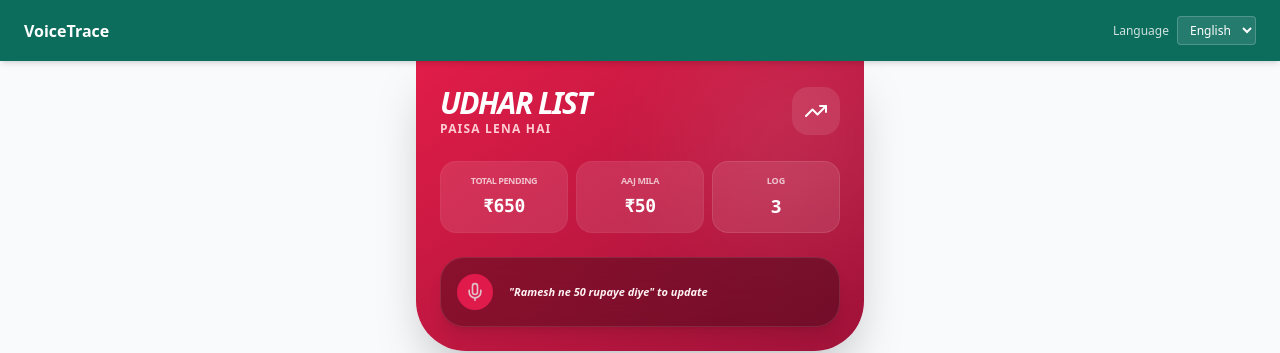
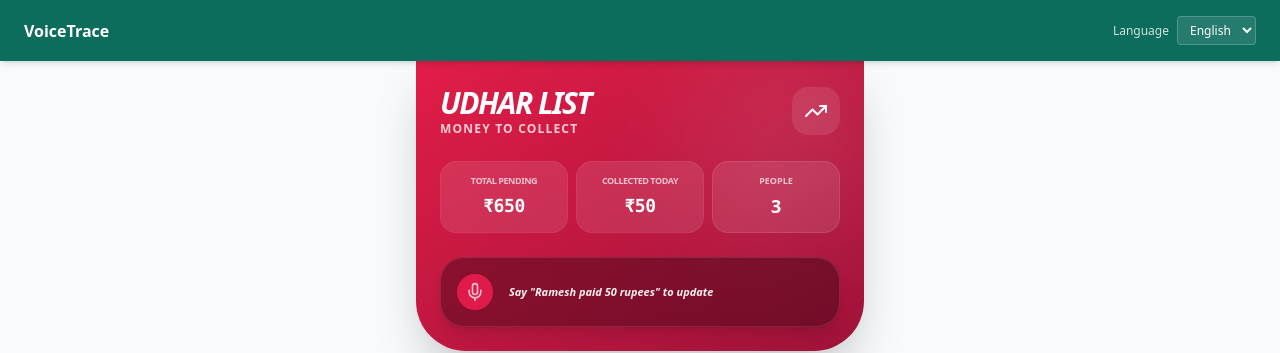
Before and after one commit to ayushhh101/voicetrace-frontend, a React (Vite) app: page /udhar in a window 1280 px wide. Shown: the top 353 px of the page. Built offline with nearby package versions, Linux system fonts and the light colour scheme.

Commit message:
multilingual to udhar page

```diff
--- a/src/i18n.js
+++ b/src/i18n.js
@@ -29,6 +29,26 @@ const resources = {
         uploadedUrl: "Uploaded URL",
         detectedText: "Detected Text",
         noDetectedText: "No transcript text returned by server."
+      },
+      udhar: {
+        title: "Udhar List",
+        subtitle: "Money to Collect",
+        stats: {
+          totalPending: "Total Pending",
+          collectedToday: "Collected Today",
+          people: "People"
+        },
+        voiceHint: 'Say "Ramesh paid 50 rupees" to update',
+        peopleList: "People List",
+        pending: "Pending",
+        cleared: "Cleared",
+        db: {
+          time: {
+            today: "Today",
+            one_day_ago: "1 day ago",
+            three_days_ago: "3 days ago"
+          }
+        }
       }
     }
   },
@@ -58,6 +78,26 @@ const resources = {
         uploadedUrl: "अपलोड किया गया URL",
         detectedText: "पहचाना गया टेक्स्ट",
         noDetectedText: "सर्वर से ट्रांसक्रिप्ट टेक्स्ट नहीं मिला।"
+      },
+      udhar: {
+        title: "उधार सूची",
+        subtitle: "लेने वाले पैसे",
+        stats: {
+          totalPending: "कुल बकाया",
+          collectedToday: "आज मिला",
+          people: "लोग"
+        },
+        voiceHint: 'अपडेट के लिए कहें "रमेश ने 50 रुपये दिए"',
+        peopleList: "लोगों की सूची",
+        pending: "बकाया",
+        cleared: "चुकता",
+        db: {
+          time: {
+            today: "आज",
+            one_day_ago: "1 दिन पहले",
+            three_days_ago: "3 दिन पहले"
+          }
+        }
       }
     }
   }
--- a/src/pages/Udhar.jsx
+++ b/src/pages/Udhar.jsx
@@ -1,9 +1,60 @@
 import React from 'react';
-import { motion } from 'framer-motion';
-import { Phone, MessageCircle, Mic, Clock, CheckCircle2, TrendingUp } from 'lucide-react';
+import { Phone, MessageCircle, Mic, TrendingUp } from 'lucide-react';
+import { useTranslation } from 'react-i18next';
 import { StatCard } from './Home';
 
 const Udhar = () => {
+  const { t, i18n } = useTranslation();
+
+  const people = [
+    {
+      initial: 'R',
+      name: 'Ramesh',
+      amount: '200',
+      time: '3 days ago',
+      color: 'bg-rose-50 text-rose-600',
+      initialBg: 'bg-rose-100 text-rose-700'
+    },
+    {
+      initial: 'S',
+      name: 'Suresh',
+      amount: '150',
+      time: '1 day ago',
+      color: 'bg-orange-50 text-orange-600',
+      initialBg: 'bg-orange-100 text-orange-700'
+    },
+    {
+      initial: 'P',
+      name: 'Priya Di',
+      amount: '300',
+      time: 'Today',
+      color: 'bg-rose-50 text-rose-600',
+      initialBg: 'bg-rose-100 text-rose-700'
+    },
+    {
+      initial: 'V',
+      name: 'Vinod',
+      amount: '0',
+      color: 'bg-emerald-50 text-emerald-600',
+      initialBg: 'bg-emerald-100 text-emerald-700',
+      isCleared: true
+    }
+  ];
+
+  const translateDbValue = (prefix, rawValue) => {
+    if (typeof rawValue !== 'string' || rawValue.trim().length === 0) {
+      return rawValue;
+    }
+
+    const normalizedKey = rawValue
+      .trim()
+      .toLowerCase()
+      .replace(/[^a-z0-9]+/g, '_');
+    const lookupKey = `${prefix}.${normalizedKey}`;
+
+    return i18n.exists(lookupKey) ? t(lookupKey) : rawValue;
+  };
+
   return (
     <div className="max-w-md mx-auto min-h-screen bg-[#F8FAFC] pb-32 font-sans antialiased">
       {/* --- Unified Rose Header --- */}
@@ -12,10 +63,10 @@ const Udhar = () => {
 
         <div className="relative z-10">
           <div className="flex justify-between items-center mb-6">
-            <motion.div initial={{ opacity: 0, x: -20 }} animate={{ opacity: 1, x: 0 }}>
-              <h1 className="text-3xl font-black italic tracking-tighter uppercase">Udhar List</h1>
-              <p className="text-rose-200 text-xs font-bold uppercase tracking-widest">Paisa Lena Hai</p>
-            </motion.div>
+            <div>
+              <h1 className="text-3xl font-black italic tracking-tighter uppercase">{t('udhar.title')}</h1>
+              <p className="text-rose-200 text-xs font-bold uppercase tracking-widest">{t('udhar.subtitle')}</p>
+            </div>
             <div className="bg-white/10 p-3 rounded-2xl backdrop-blur-md">
               <TrendingUp className="text-white" size={24} />
             </div>
@@ -23,50 +74,44 @@ const Udhar = () => {
 
           {/* Unified 3-Column Stat Grid */}
           <div className="grid grid-cols-3 gap-2 mb-6">
-            <StatCard label="Total Pending" value="650" />
-            <StatCard label="Aaj Mila" value="50" />
+            <StatCard label={t('udhar.stats.totalPending')} value="650" />
+            <StatCard label={t('udhar.stats.collectedToday')} value="50" />
             <div className="bg-white/10 p-3 rounded-2xl border border-white/10 text-center backdrop-blur-sm">
-              <p className="text-[9px] font-bold opacity-70 mb-1 uppercase text-white">Log</p>
+              <p className="text-[9px] font-bold opacity-70 mb-1 uppercase text-white">{t('udhar.stats.people')}</p>
               <p className="text-lg font-black tracking-tight text-white">3</p>
             </div>
           </div>
 
           {/* Core Voice Hint [cite: 30] */}
-          <motion.div
-            whileTap={{ scale: 0.98 }}
-            className="bg-black/30 backdrop-blur-xl p-4 rounded-3xl flex items-center gap-4 border border-white/10 shadow-lg"
-          >
+          <div className="bg-black/30 backdrop-blur-xl p-4 rounded-3xl flex items-center gap-4 border border-white/10 shadow-lg">
             <div className="bg-rose-500 p-2 rounded-full animate-pulse">
               <Mic size={20} className="text-white" />
             </div>
             <p className="text-[11px] font-bold text-rose-50 italic leading-tight">
-              "Ramesh ne 50 rupaye diye" to update
+              {t('udhar.voiceHint')}
             </p>
-          </motion.div>
+          </div>
         </div>
       </header>
 
       <main className="p-5 space-y-8">
         <section>
-          <h2 className="text-[11px] font-black text-slate-400 uppercase tracking-[0.2em] mb-4 px-1">People List</h2>
+          <h2 className="text-[11px] font-black text-slate-400 uppercase tracking-[0.2em] mb-4 px-1">{t('udhar.peopleList')}</h2>
           <div className="space-y-3">
-            <DebtPerson
-              initial="R" name="Ramesh" amount="200" time="3 days ago"
-              color="bg-rose-50 text-rose-600" initialBg="bg-rose-100 text-rose-700"
-            />
-            <DebtPerson
-              initial="S" name="Suresh" amount="150" time="1 day ago"
-              color="bg-orange-50 text-orange-600" initialBg="bg-orange-100 text-orange-700"
-            />
-            <DebtPerson
-              initial="P" name="Priya Di" amount="300" time="Today"
-              color="bg-rose-50 text-rose-600" initialBg="bg-rose-100 text-rose-700"
-            />
-            <DebtPerson
-              initial="V" name="Vinod" amount="0"
-              color="bg-emerald-50 text-emerald-600" initialBg="bg-emerald-100 text-emerald-700"
-              isCleared
-            />
+            {people.map((person) => (
+              <DebtPerson
+                key={`${person.initial}-${person.name}`}
+                initial={person.initial}
+                name={translateDbValue('udhar.db.name', person.name)}
+                amount={person.amount}
+                time={translateDbValue('udhar.db.time', person.time)}
+                color={person.color}
+                initialBg={person.initialBg}
+                isCleared={person.isCleared}
+                pendingLabel={t('udhar.pending')}
+                clearedLabel={t('udhar.cleared')}
+              />
+            ))}
           </div>
         </section>
       </main>
@@ -74,7 +119,7 @@ const Udhar = () => {
   );
 };
 
-const DebtPerson = ({ initial, name, amount, time, color, initialBg, isCleared }) => (
+const DebtPerson = ({ initial, name, amount, time, color, initialBg, isCleared, pendingLabel, clearedLabel }) => (
   <div className="bg-white p-4 rounded-[32px] shadow-sm border border-slate-50 flex items-center justify-between active:scale-95 transition-all">
     <div className="flex items-center gap-4">
       <div className={`w-12 h-12 rounded-2xl flex items-center justify-center font-black text-xl ${initialBg}`}>
@@ -83,7 +128,7 @@ const DebtPerson = ({ initial, name, amount, time, color, initialBg, isCleared }
       <div>
         <h3 className="font-bold text-slate-800 text-sm leading-tight">{name}</h3>
         <div className={`flex items-center gap-1 mt-1 text-[10px] font-black uppercase px-2 py-0.5 rounded-full w-fit ${isCleared ? 'text-emerald-500 bg-emerald-50' : color}`}>
-          {isCleared ? '✓ Cleared' : `⏰ ${time}`}
+          {isCleared ? `✓ ${clearedLabel}` : `⏰ ${time}`}
         </div>
       </div>
     </div>
@@ -94,7 +139,7 @@ const DebtPerson = ({ initial, name, amount, time, color, initialBg, isCleared }
         ) : (
           <>
             <p className="text-lg font-black text-[#9F1239]">₹{amount}</p>
-            <p className="text-[9px] font-bold text-slate-300 uppercase tracking-tighter">pending</p>
+            <p className="text-[9px] font-bold text-slate-300 uppercase tracking-tighter">{pendingLabel}</p>
           </>
         )}
       </div>
```
